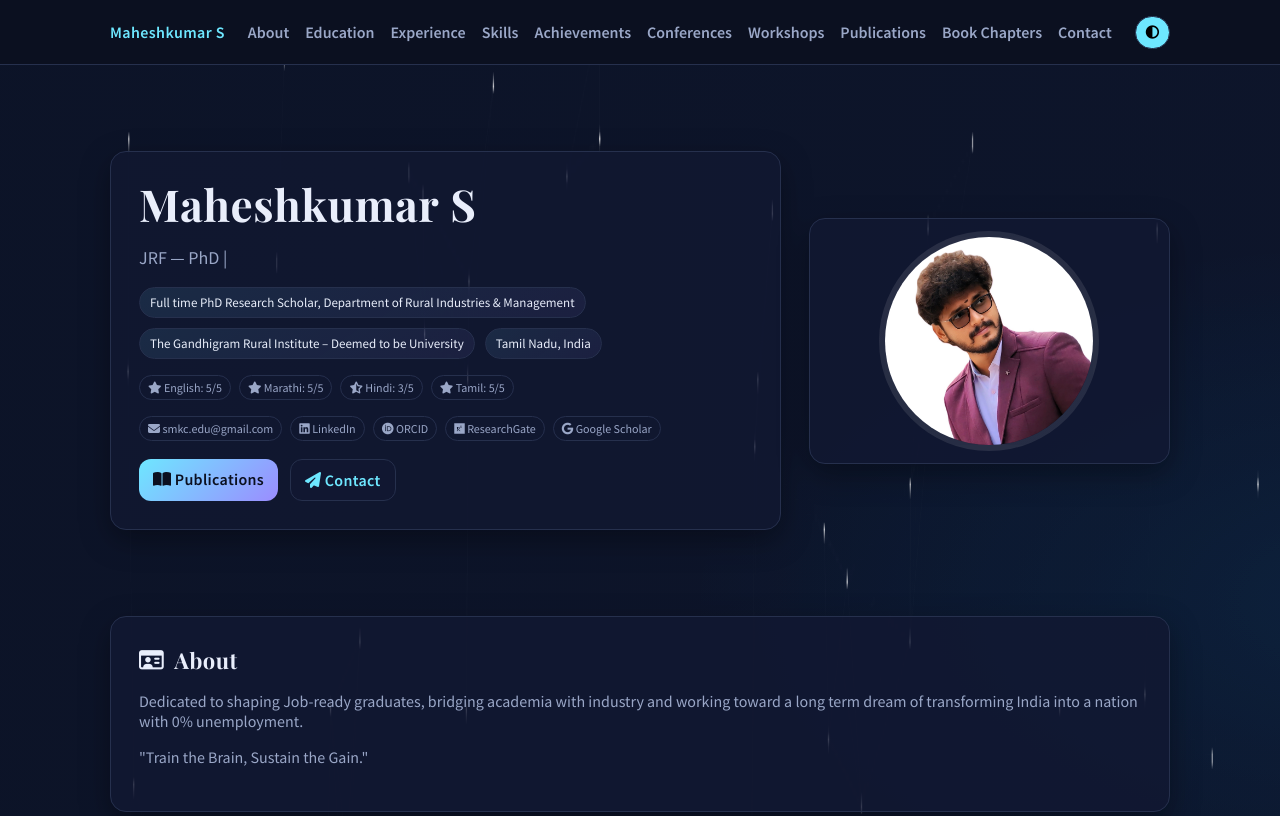
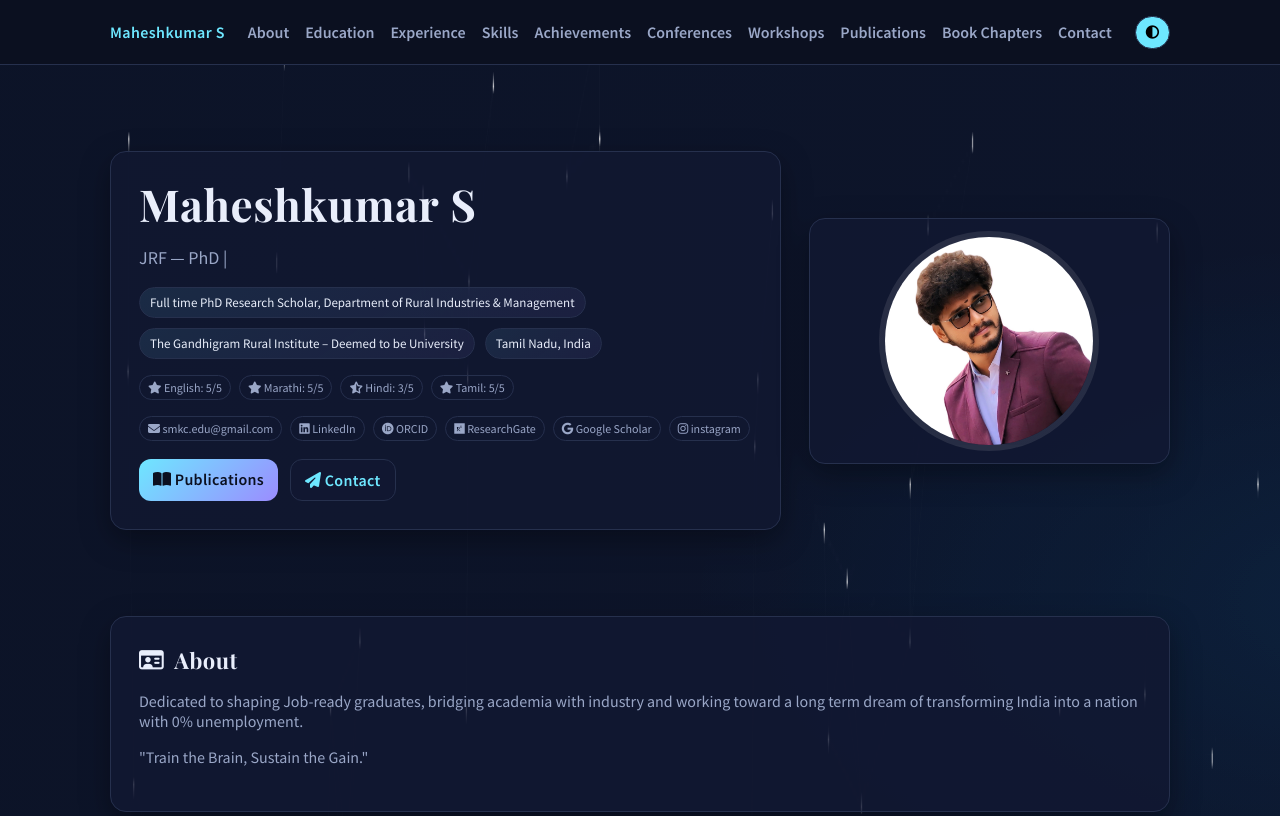
Before and after one commit to Maheshkumar-Chavan/Maheshkumar-S-Academic-Portfolio, a plain HTML site: page index.html in a window 1280 px wide. Shown: the top 816 px of the page. Drawn offline with nearby package versions, Linux system fonts and the light colour scheme; animation ran at ten frames a second.

Commit message:
Insta Commit

```diff
--- a/index.html
+++ b/index.html
@@ -328,6 +328,7 @@ html:not([data-theme="light"]) #toTop {
           <a class="pill" target="_blank" href="https://orcid.org/0009-0003-8002-6437"><i class="fa-brands fa-orcid"></i> ORCID</a>
           <a class="pill" target="_blank" href="https://www.researchgate.net/profile/Maheshkumar-s"><i class="fa-brands fa-researchgate"></i> ResearchGate</a>
           <a class="pill" target="_blank" href="https://scholar.google.com/citations?user=jzrBfd4AAAAJ&hl=en"><i class="fa-brands fa-google"></i> Google Scholar</a>
+          <a class="pill" target="_blank" href="https://www.instagram.com/am_indian_?igsh=MTQxbzFlcTI2MmZqcQ%3D%3D&utm_source=qr"><i class="fa-brands fa-instagram"></i> instagram</a>
         </div>
         <div class="cta">
           <a class="btn primary" href="#publications"><i class="fa-solid fa-book-open"></i> Publications</a>
```
